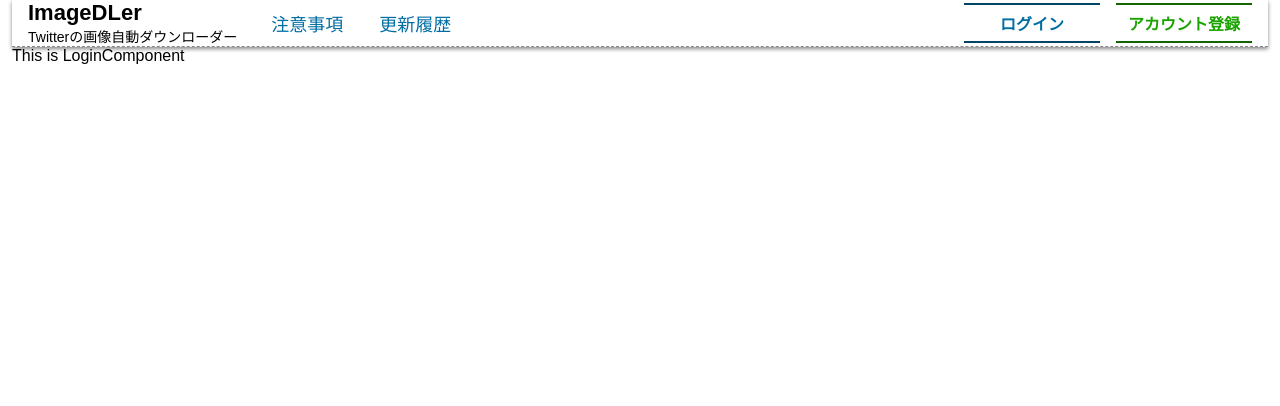
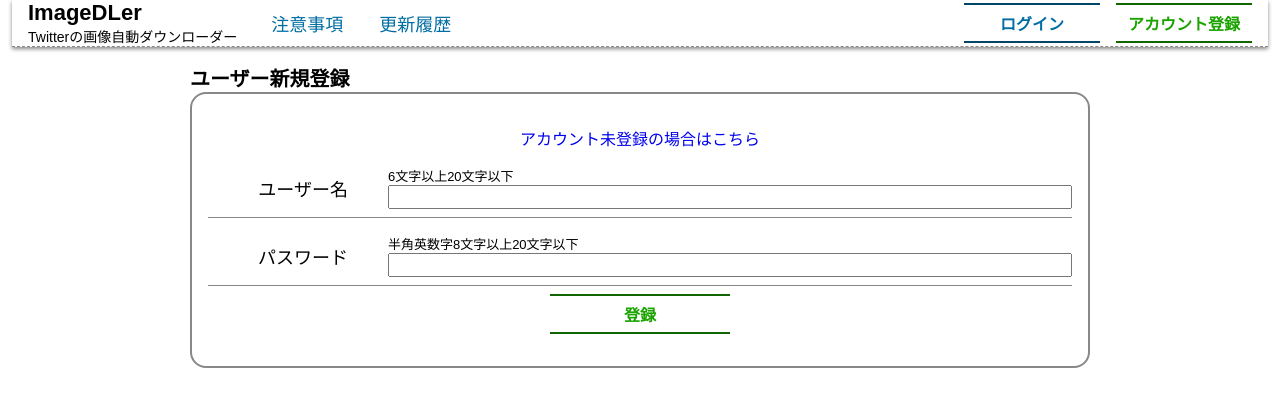
Before and after one commit to Fumin26u/likedimagedler_v2, a Vue app: page /login in a window 1280 px wide. Shown: the top 406 px of the page. Built offline with nearby package versions, Linux system fonts and the light colour scheme.

Commit message:
ログインページ作成

```diff
--- a/src/components/account/LoginComponent.vue
+++ b/src/components/account/LoginComponent.vue
@@ -1,8 +1,104 @@
 <script setup lang="ts">
 import HeaderComponent from '../organisms/HeaderComponent.vue'
+import apiPath from '@/assets/ts/apiPath'
+import ApiManager from '@/components/api/apiManager'
+import { Login } from '@/assets/interfaces/interfaces'
+import '@/assets/scss/accountManager.scss'
+import { ref } from 'vue'
+import router from '@/router'
+
+// フォーム入力内容
+const account = ref<Login>({
+    method: 'login',
+    user_name: '',
+    password: '',
+})
+// バリデーションパラメータ
+const regex = {
+    user_name: '^.{6,20}$',
+    password: '^([a-zA-Z0-9]{8,20})$',
+}
+// 表示用のエラーメッセージ
+const errorMessage = ref<string>('')
+
+// バリデーションを実行し入力内容が不正であればエラーを返す
+const inputValidation = () => {
+    let errorMessage = ''
+    if (!new RegExp(regex.user_name).test(account.value.user_name)) {
+        errorMessage = 'ユーザーIDの入力内容が空または不正です。'
+    }
+
+    if (!new RegExp(regex.password).test(account.value.password)) {
+        errorMessage = 'パスワードの入力内容が空または不正です。'
+    }
+    return errorMessage
+}
+
+// アカウント登録
+const apiManager = new ApiManager()
+const loginAccount = async () => {
+    // 入力内容がパターンにマッチしない場合エラーメッセージを出力
+    errorMessage.value = inputValidation()
+    if (errorMessage.value !== '') return
+
+    // バリデーションを通過したらAPIを叩いてユーザーデータを登録
+    const response = await apiManager.post('accountManager.php', account.value)
+
+    // 入力内容が不正の場合
+    if (response.error) {
+        errorMessage.value = response.content
+        return
+    }
+
+    // 返答でエラーが無い場合は指定ページにリダイレクト
+    router.push('./')
+}
 </script>
 
 <template>
     <HeaderComponent />
-    <div>This is LoginComponent</div>
+    <main class="main-container register-component">
+        <div class="title-area">
+            <h2>ユーザー新規登録</h2>
+            <p>{{ errorMessage }}</p>
+        </div>
+        <div class="form-area">
+            <a href="./#/register">アカウント未登録の場合はこちら</a>
+            <form @submit.prevent="loginAccount()">
+                <dl>
+                    <div>
+                        <dt>ユーザー名</dt>
+                        <dd>
+                            <p class="caption">6文字以上20文字以下</p>
+                            <input
+                                type="text"
+                                id="user_name"
+                                v-model="account.user_name"
+                                autocomplete="username"
+                                :pattern="regex.user_name"
+                                required
+                            />
+                        </dd>
+                    </div>
+                    <div>
+                        <dt>パスワード</dt>
+                        <dd>
+                            <p class="caption">半角英数字8文字以上20文字以下</p>
+                            <input
+                                type="password"
+                                id="password"
+                                v-model="account.password"
+                                autocomplete="current-password"
+                                :pattern="regex.password"
+                                required
+                            />
+                        </dd>
+                    </div>
+                </dl>
+                <button type="submit" class="btn-common green submit">
+                    登録
+                </button>
+            </form>
+        </div>
+    </main>
 </template>
--- a/src/components/account/RegisterComponent.vue
+++ b/src/components/account/RegisterComponent.vue
@@ -5,7 +5,6 @@
 import { Register } from '@/assets/interfaces/interfaces'
 import '@/assets/scss/accountManager.scss'
 import { ref } from 'vue'
-import { useRouter } from 'vue-router'
 import router from '@/router'
 
 // フォーム入力内容
@@ -44,9 +43,7 @@
     if (errorMessage.value !== '') return
 
     // バリデーションを通過したらAPIを叩いてユーザーデータを登録
-    const formData = JSON.stringify({ ...account.value })
     const response = await apiManager.post('accountManager.php', account.value)
-    console.log(response)
 
     // 入力内容が不正の場合
     if (response.error) {
@@ -55,8 +52,8 @@
     }
 
     // 返答でエラーが無い場合は指定ページにリダイレクト
-    // alert('アカウントを登録しました。')
-    // router.push('./login')
+    alert('アカウントを登録しました。')
+    router.push('./login')
 }
 </script>
 
```
Also changed, not shown: src/assets/interfaces/interfaces.ts (+9 -1 lines).
